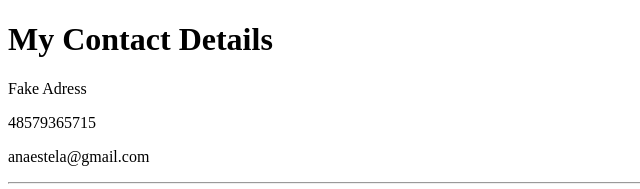
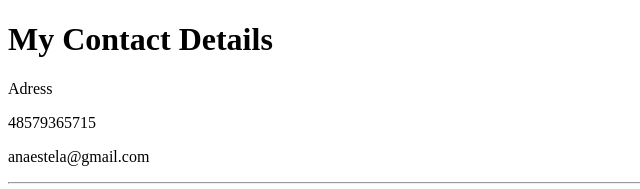
Before and after one commit to anaestelahv/cv, a plain HTML site: page contact.html in a window 1280 px wide. Shown: the top 189 px of the page, 0-640 px from the left. Drawn offline with Linux system fonts and the light colour scheme.

Commit message:
Update contact.html

```diff
--- a/contact.html
+++ b/contact.html
@@ -6,7 +6,7 @@
   </head>
   <body>
     <h1>My Contact Details</h1>
-    <p>Fake Adress</p>
+    <p>Adress</p>
     <p>48579365715</p>
     <p>anaestela@gmail.com</p>
 <hr>
```
